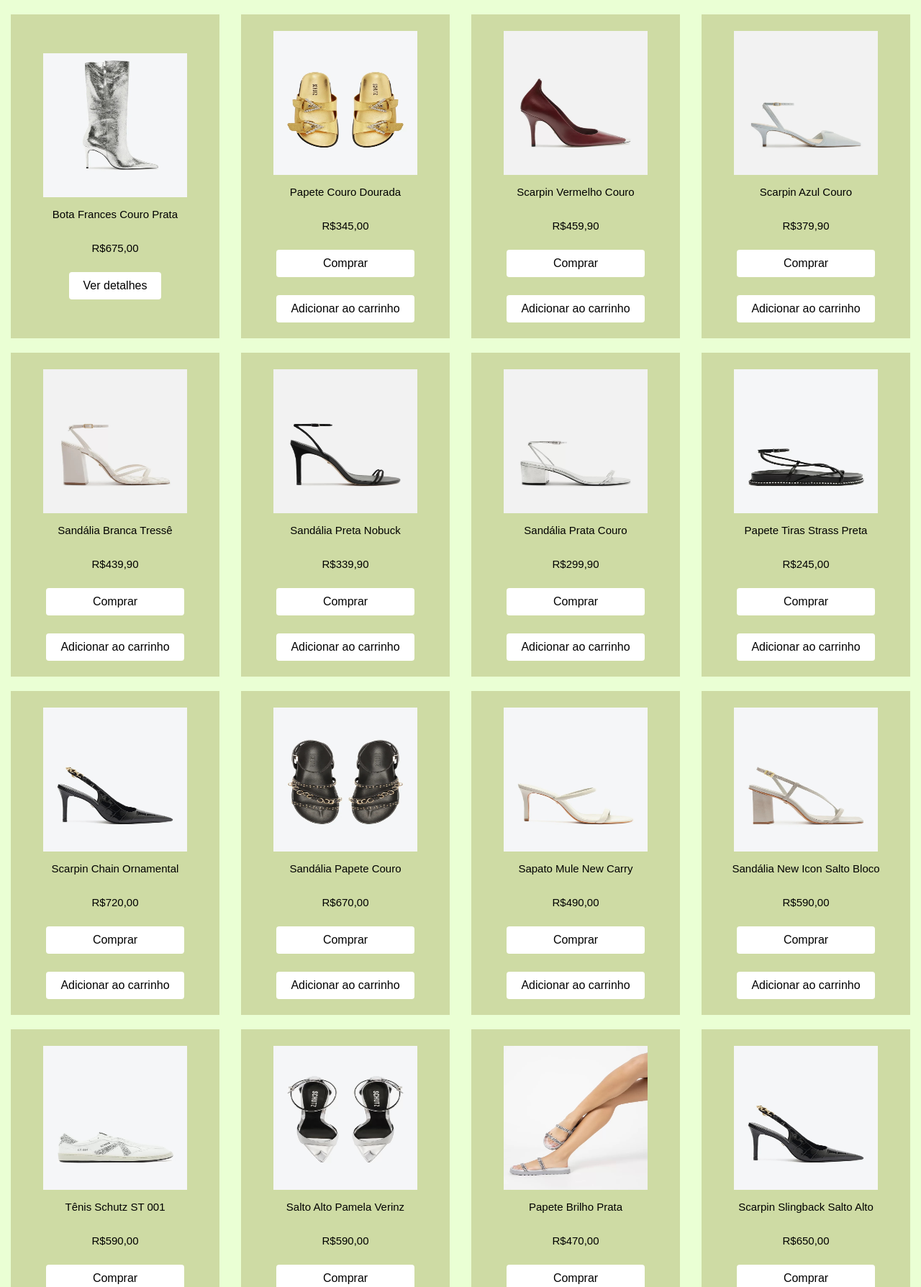
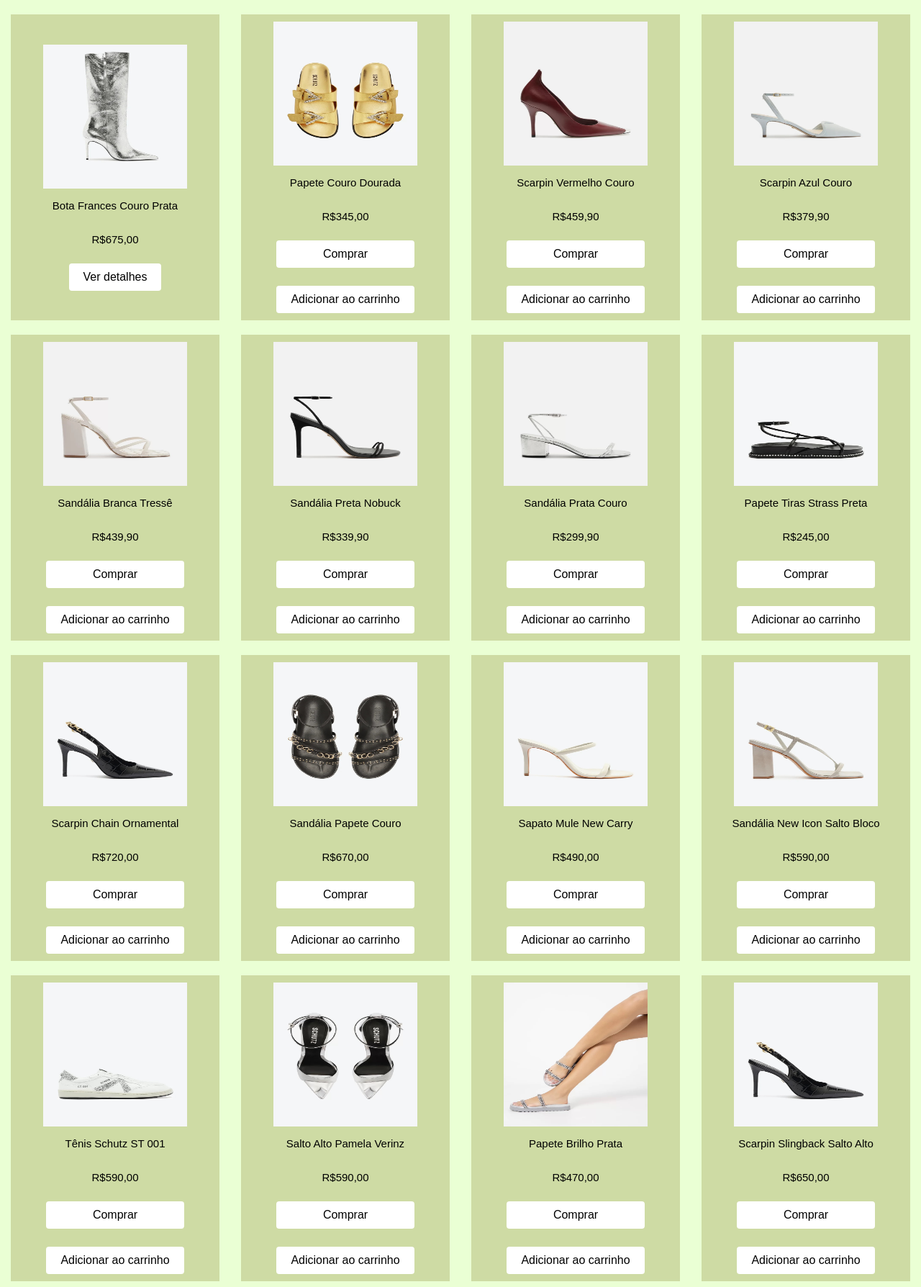
Before and after one commit to josepedro10/Maricota, a PHP site: page / in a window 1280 px wide. Shown: the part 132-1920 px from the top of the page at 72% size. Run offline with PHP 8.4, Linux system fonts and the light colour scheme.

Commit message:
Update index.css

```diff
--- a/maricota/css/index.css
+++ b/maricota/css/index.css
@@ -80,7 +80,7 @@ main {
     display: flex;
     flex-direction: column;
     width: 350px;
-    height: 450px;
+    height: auto;
     margin-left: 15px;
     margin-right: 15px;
 }
@@ -111,7 +111,7 @@ main {
     display: flex;
     flex-direction: column;
     width: 350px;
-    height: 450px;
+    height: auto;
     margin-left: 15px;
     margin-right: 15px;
 }
@@ -136,7 +136,7 @@ main {
     display: flex;
     flex-direction: column;
     width: 350px;
-    height: 450px;
+    height: auto;
     margin-left: 15px;
     margin-right: 15px;
 }
@@ -162,7 +162,7 @@ main {
     display: flex;
     flex-direction: column;
     width: 350px;
-    height: 450px;
+    height: auto;
     margin-left: 15px;
     margin-right: 15px;
 }
@@ -188,7 +188,7 @@ main {
     display: flex;
     flex-direction: column;
     width: 350px;
-    height: 450px;
+    height: auto;
     margin-left: 15px;
     margin-right: 15px;
 }
```
